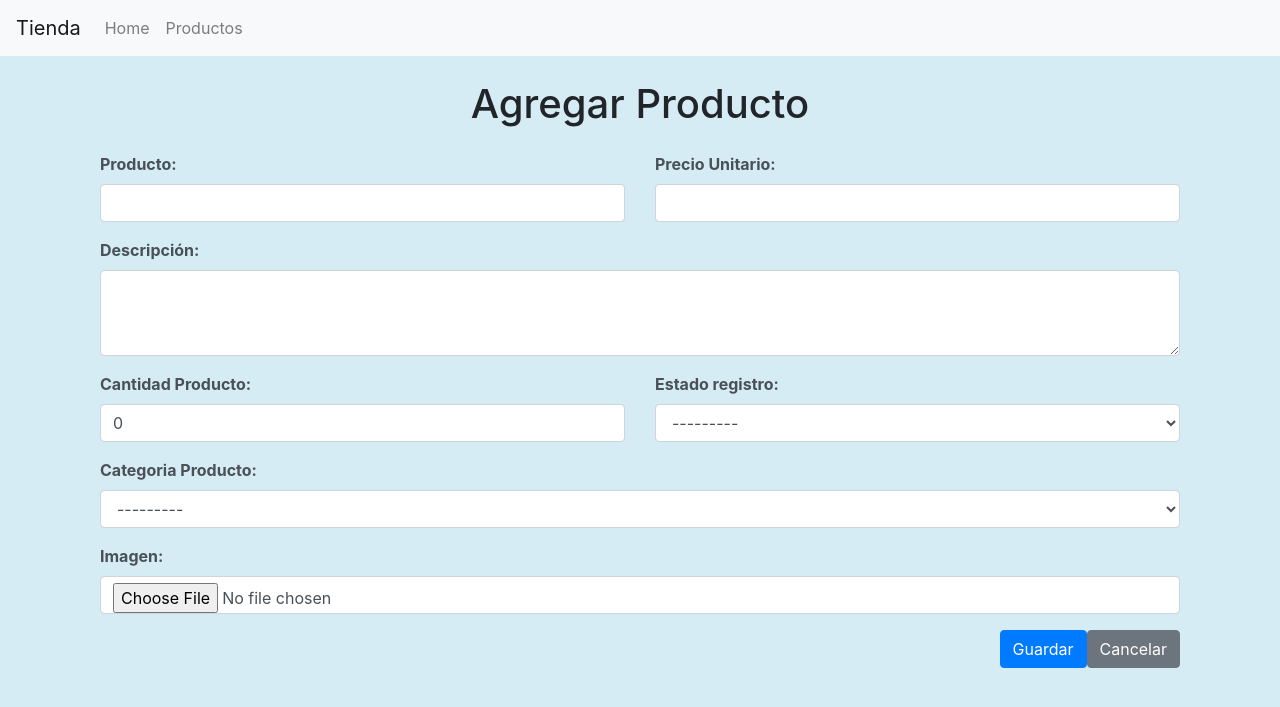
After one commit to YeyderJHJL/PROJECT_IPS, a Django app: page /producto/agregar/ in a window 1280 px wide. The commit adds this page. Shown: the top 707 px of the page. Run offline with Django 5.2, Linux system fonts and the light colour scheme; data that the repository does not hold is empty; some libraries are stand-ins or nearby versions.

Commit message:
mejora en el manejo de las imagenes, implementacion del filtro por categoria de los productos

```diff
--- /dev/null
+++ b/project/tienda/forms.py
@@ -0,0 +1,16 @@
+from django import forms
+from .models import *
+
+class ProductoForm(forms.ModelForm):
+    class Meta:
+        model = Producto
+        fields = ['pronom', 'prodes', 'procan', 'propreuni', 'estregcod', 'catprocod', 'proimg']
+        widgets = {
+            'pronom': forms.TextInput(attrs={'class': 'form-control'}),
+            'prodes': forms.Textarea(attrs={'class': 'form-control', 'rows': 3}),
+            'procan': forms.NumberInput(attrs={'class': 'form-control'}),
+            'propreuni': forms.NumberInput(attrs={'class': 'form-control'}),
+            'estregcod': forms.Select(attrs={'class': 'form-control'}),
+            'catprocod': forms.Select(attrs={'class': 'form-control'}),
+            'proimg': forms.FileInput(attrs={'class': 'form-control'}),
+        }
--- /dev/null
+++ b/project/tienda/templates/formulario_producto.html
@@ -0,0 +1,67 @@
+{% extends "base.html" %}
+{% block title %}Formulario Producto{% endblock %}
+{% block content %}
+<div class="container">
+    <h1 class="mt-4 mb-4 text-center">{% if form.instance.pk %}Editar{% else %}Agregar{% endif %} Producto</h1>
+    <form method="post" enctype="multipart/form-data">
+        {% csrf_token %}
+
+        <div class="row mb-3">
+            <div class="col-md-6">
+                <label class="form-label">Producto:</label>
+                {{ form.pronom }}
+            </div>
+            <div class="col-md-6">
+                <label class="form-label">Precio Unitario:</label>
+                {{ form.propreuni }}
+            </div>
+        </div>
+
+        <div class="mb-3">
+            <label class="form-label">Descripción:</label>
+            {{ form.prodes }}
+        </div>
+
+        <div class="row mb-3">
+            <div class="col-md-6">
+                <label class="form-label">Cantidad Producto:</label>
+                {{ form.procan }}
+            </div>
+            <div class="col-md-6">
+                <label class="form-label">Estado registro:</label>
+                {{ form.estregcod }}
+            </div>
+        </div>
+
+        <div class="mb-3">
+            <label class="form-label">Categoria Producto:</label>
+            {{ form.catprocod }}
+        </div>
+
+        <div class="mb-3">
+            <label class="form-label">Imagen:</label>
+            {{ form.proimg }}
+        </div>
+
+        <div class="d-flex justify-content-end">
+            <button type="submit" class="btn btn-primary me-2">Guardar</button>
+            <a href="{% url 'productos' %}" class="btn btn-secondary">Cancelar</a>
+        </div>
+    </form>
+</div>
+
+<style>
+    .form-label {
+        font-weight: bold;
+        color: #495057;
+    }
+    .form-control {
+        border-radius: 0.25rem;
+        box-shadow: none;
+        transition: box-shadow 0.3s ease;
+    }
+    .form-control:focus {
+        box-shadow: 0 0 0 0.2rem rgba(0, 123, 255, 0.25);
+    }
+</style>
+{% endblock %}
--- a/project/tienda/urls.py
+++ b/project/tienda/urls.py
@@ -7,5 +7,7 @@ urlpatterns = [
     path('', views.index, name='index'),
     # paths for categories
     path('productos', views.productos, name='productos'),
+    path('producto/agregar/', views.agregar_producto, name='agregar_producto'),
+    path('producto/editar/<int:procod>/', views.editar_producto, name='editar_producto'),
     path('producto/<int:procod>/', views.detalle_producto, name='detalle_producto'),
 ]  + static(settings.MEDIA_URL, document_root=settings.MEDIA_ROOT)
--- a/project/tienda/views.py
+++ b/project/tienda/views.py
@@ -1,17 +1,50 @@
-from django.shortcuts import render, get_object_or_404
+from django.shortcuts import render, get_object_or_404, redirect
 from .models import *
+from django.contrib import messages
+from .forms import *
 # Create your views here.
 
 def index(request):
     return render(request, 'index.html')
 
 def productos(request):
-    producto= Producto.objects.all()
-    data={
-        'producto':producto
+    categorias = CategoariaProducto.objects.all()
+    productos = Producto.objects.all()
+
+    categoria_id = request.GET.get('categoria')
+    if categoria_id:
+        productos = productos.filter(catprocod=categoria_id)
+
+    context = {
+        'categorias': categorias,
+        'producto': productos,
     }
-    return render (request, 'productos.html', data)
+    return render(request, 'productos.html', context)
+
 
 def detalle_producto(request, procod):
     producto = get_object_or_404(Producto, procod=procod)
     return render(request, 'detalle_producto.html', {'producto': producto})
+
+def agregar_producto(request):
+    if request.method == 'POST':
+        form = ProductoForm(request.POST, request.FILES)
+        if form.is_valid():
+            form.save()
+            messages.success(request, 'Producto agregado exitosamente.')
+            return redirect('productos')
+    else:
+        form = ProductoForm()
+    return render(request, 'formulario_producto.html', {'form': form, 'titulo': 'Agregar Producto'})
+
+def editar_producto(request, procod):
+    producto = get_object_or_404(Producto, procod=procod)
+    if request.method == 'POST':
+        form = ProductoForm(request.POST, request.FILES, instance=producto)
+        if form.is_valid():
+            form.save()
+            messages.success(request, 'Producto actualizado exitosamente.')
+            return redirect('productos')
+    else:
+        form = ProductoForm(instance=producto)
+    return render(request, 'formulario_producto.html', {'form': form, 'titulo': 'Editar Producto'})
```
Also changed, not shown: project/project/settings.py (+8 -3 lines), project/tienda/templates/productos.html (+22 -1 lines), project/tienda/static/images/camara.jpg (deleted).
